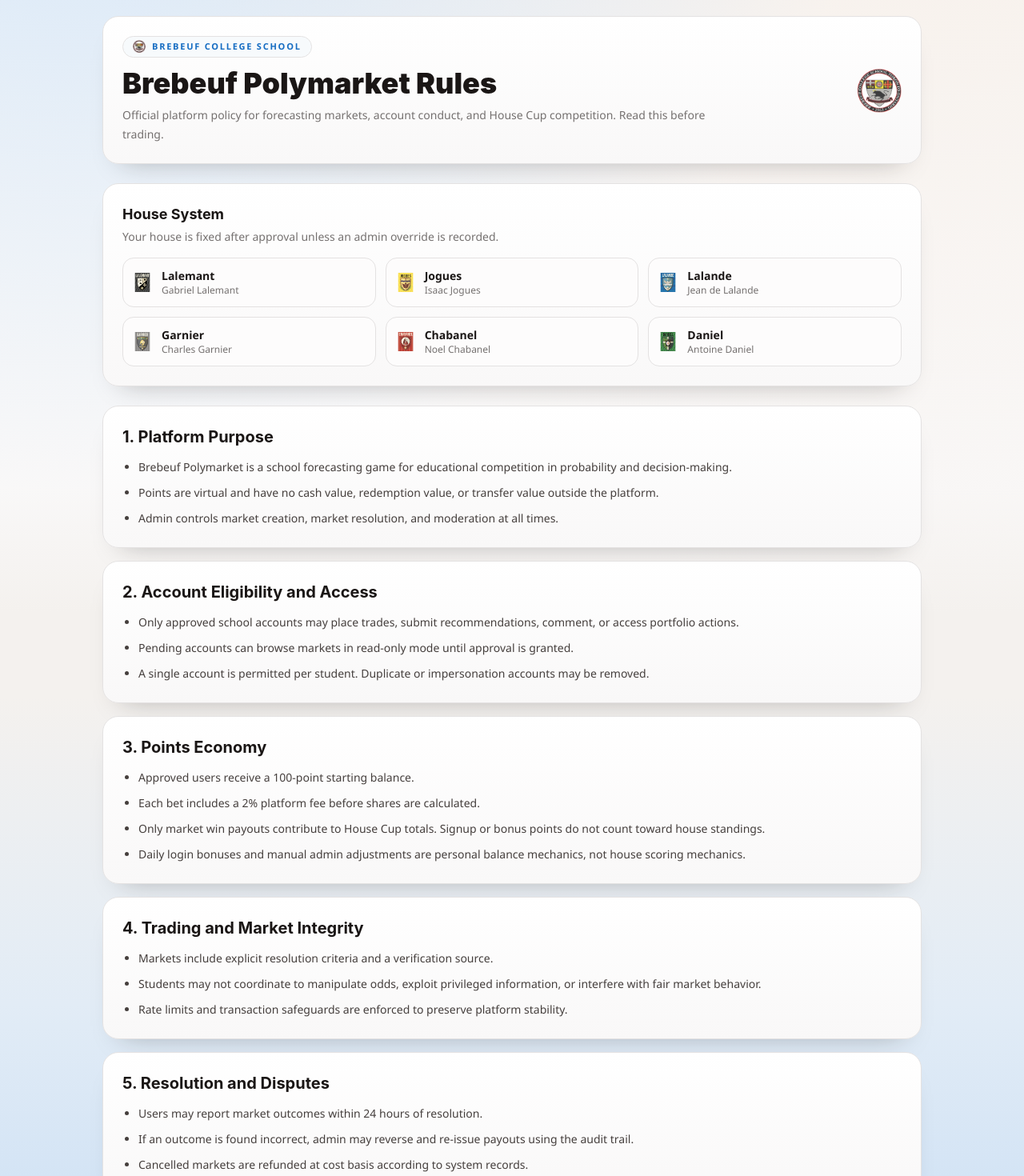
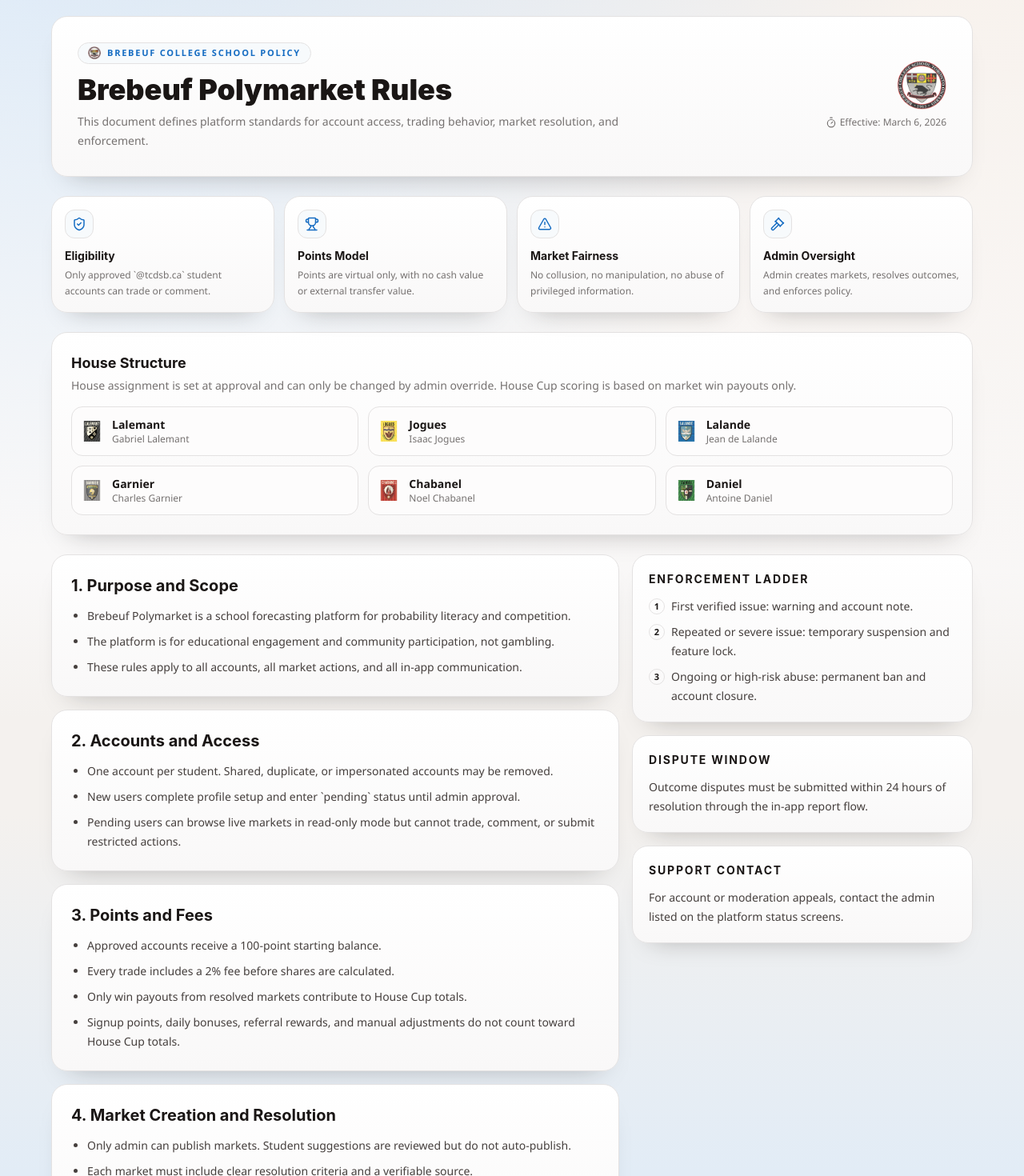
Before and after one commit to BrebeufPolyMarket/brebeuf-polymarket, a Next.js app: page /rules in a window 1280 px wide. Shown: the part 20-1490 px from the top of the page at 80% size. Built offline with nearby package versions, Linux system fonts and the light colour scheme; no server answers; a web font is replaced by a local one.

Commit message:
Redesign rules page with clearer policy structure

```diff
--- a/app/rules/page.tsx
+++ b/app/rules/page.tsx
@@ -1,89 +1,150 @@
+import { AlertTriangle, Gavel, ShieldCheck, Timer, Trophy } from "lucide-react";
+
 import { HouseLogo } from "@/components/branding/house-logo";
 import { SchoolLogo } from "@/components/branding/school-logo";
 import { HOUSE_CONFIG, HOUSE_IDS } from "@/lib/houses";
 
+const QUICK_RULES = [
+  {
+    title: "Eligibility",
+    detail: "Only approved `@tcdsb.ca` student accounts can trade or comment.",
+    icon: ShieldCheck,
+  },
+  {
+    title: "Points Model",
+    detail: "Points are virtual only, with no cash value or external transfer value.",
+    icon: Trophy,
+  },
+  {
+    title: "Market Fairness",
+    detail: "No collusion, no manipulation, no abuse of privileged information.",
+    icon: AlertTriangle,
+  },
+  {
+    title: "Admin Oversight",
+    detail: "Admin creates markets, resolves outcomes, and enforces policy.",
+    icon: Gavel,
+  },
+] as const;
+
 const POLICY_SECTIONS = [
   {
-    title: "1. Platform Purpose",
+    id: "purpose",
+    title: "1. Purpose and Scope",
     points: [
-      "Brebeuf Polymarket is a school forecasting game for educational competition in probability and decision-making.",
-      "Points are virtual and have no cash value, redemption value, or transfer value outside the platform.",
-      "Admin controls market creation, market resolution, and moderation at all times.",
+      "Brebeuf Polymarket is a school forecasting platform for probability literacy and competition.",
+      "The platform is for educational engagement and community participation, not gambling.",
+      "These rules apply to all accounts, all market actions, and all in-app communication.",
     ],
   },
   {
-    title: "2. Account Eligibility and Access",
+    id: "accounts",
+    title: "2. Accounts and Access",
     points: [
-      "Only approved school accounts may place trades, submit recommendations, comment, or access portfolio actions.",
-      "Pending accounts can browse markets in read-only mode until approval is granted.",
-      "A single account is permitted per student. Duplicate or impersonation accounts may be removed.",
+      "One account per student. Shared, duplicate, or impersonated accounts may be removed.",
+      "New users complete profile setup and enter `pending` status until admin approval.",
+      "Pending users can browse live markets in read-only mode but cannot trade, comment, or submit restricted actions.",
     ],
   },
   {
-    title: "3. Points Economy",
+    id: "points",
+    title: "3. Points and Fees",
     points: [
-      "Approved users receive a 100-point starting balance.",
-      "Each bet includes a 2% platform fee before shares are calculated.",
-      "Only market win payouts contribute to House Cup totals. Signup or bonus points do not count toward house standings.",
-      "Daily login bonuses and manual admin adjustments are personal balance mechanics, not house scoring mechanics.",
+      "Approved accounts receive a 100-point starting balance.",
+      "Every trade includes a 2% fee before shares are calculated.",
+      "Only win payouts from resolved markets contribute to House Cup totals.",
+      "Signup points, daily bonuses, referral rewards, and manual adjustments do not count toward House Cup totals.",
     ],
   },
   {
-    title: "4. Trading and Market Integrity",
+    id: "markets",
+    title: "4. Market Creation and Resolution",
     points: [
-      "Markets include explicit resolution criteria and a verification source.",
-      "Students may not coordinate to manipulate odds, exploit privileged information, or interfere with fair market behavior.",
-      "Rate limits and transaction safeguards are enforced to preserve platform stability.",
+      "Only admin can publish markets. Student suggestions are reviewed but do not auto-publish.",
+      "Each market must include clear resolution criteria and a verifiable source.",
+      "Resolution decisions are logged with auditable transaction and admin action history.",
+      "If a resolution error is confirmed, payouts can be reversed and re-issued by admin.",
     ],
   },
   {
-    title: "5. Resolution and Disputes",
+    id: "conduct",
+    title: "5. Conduct and Integrity",
     points: [
-      "Users may report market outcomes within 24 hours of resolution.",
-      "If an outcome is found incorrect, admin may reverse and re-issue payouts using the audit trail.",
-      "Cancelled markets are refunded at cost basis according to system records.",
+      "Respectful participation is required in comments and reports.",
+      "Harassment, targeted abuse, coordinated manipulation, and false reporting are policy violations.",
+      "Any attempt to exploit system behavior, bypass controls, or degrade platform reliability is prohibited.",
     ],
   },
   {
-    title: "6. Conduct and Enforcement",
+    id: "enforcement",
+    title: "6. Enforcement and Appeals",
     points: [
-      "No harassment, targeted abuse, or personal attacks in comments or reports.",
-      "False reports, account abuse, or repeated misconduct may result in warning, suspension, or ban.",
-      "Administrative decisions are logged in the audit system and considered final after review.",
+      "Enforcement may include warning, temporary suspension, or permanent ban.",
+      "Banned users may contact admin for review using the support channel shown in-app.",
+      "Admin decisions are documented in the audit log and treated as final after review.",
     ],
   },
+] as const;
+
+const ENFORCEMENT_STEPS = [
+  "First verified issue: warning and account note.",
+  "Repeated or severe issue: temporary suspension and feature lock.",
+  "Ongoing or high-risk abuse: permanent ban and account closure.",
 ] as const;
 
 export default function RulesPage() {
   return (
     <main className="app-shell px-6 py-10 md:px-10">
-      <article className="mx-auto max-w-5xl space-y-6">
-        <header className="surface overflow-hidden p-6">
+      <article className="mx-auto max-w-6xl space-y-6">
+        <header className="surface overflow-hidden p-6 md:p-8">
           <div className="flex flex-wrap items-center justify-between gap-4">
             <div>
               <div className="inline-flex items-center gap-2 rounded-full border border-[var(--surface-stroke)] bg-[color-mix(in_srgb,#fff_72%,#e2ecf5_28%)] px-3 py-1 text-[11px] font-semibold uppercase tracking-[0.16em] text-[var(--accent-blue)]">
                 <SchoolLogo size={16} priority />
-                Brebeuf College School
+                Brebeuf College School Policy
               </div>
               <h1 className="mt-3 text-3xl font-black text-[var(--ink)] md:text-4xl">Brebeuf Polymarket Rules</h1>
               <p className="mt-2 max-w-3xl text-sm leading-6 muted">
-                Official platform policy for forecasting markets, account conduct, and House Cup competition.
-                Read this before trading.
+                This document defines platform standards for account access, trading behavior, market resolution, and enforcement.
               </p>
             </div>
-            <SchoolLogo size={56} className="opacity-95" />
+            <div className="text-right">
+              <SchoolLogo size={62} className="ml-auto opacity-95" />
+              <p className="mt-2 inline-flex items-center gap-1 text-xs muted">
+                <Timer className="h-3.5 w-3.5" />
+                Effective: March 6, 2026
+              </p>
+            </div>
           </div>
         </header>
 
+        <section className="grid gap-3 md:grid-cols-2 lg:grid-cols-4">
+          {QUICK_RULES.map((rule) => {
+            const Icon = rule.icon;
+
+            return (
+              <article key={rule.title} className="surface p-4">
+                <div className="inline-flex h-9 w-9 items-center justify-center rounded-xl border border-[var(--surface-stroke)] bg-[color-mix(in_srgb,#fff_74%,#e2ecf5_26%)]">
+                  <Icon className="h-4.5 w-4.5 text-[var(--accent-blue)]" />
+                </div>
+                <h2 className="mt-3 text-sm font-bold text-[var(--ink)]">{rule.title}</h2>
+                <p className="mt-1 text-xs leading-5 muted">{rule.detail}</p>
+              </article>
+            );
+          })}
+        </section>
+
         <section className="surface p-6">
-          <h2 className="text-lg font-bold text-[var(--ink)]">House System</h2>
-          <p className="mt-1 text-sm muted">Your house is fixed after approval unless an admin override is recorded.</p>
+          <h2 className="text-lg font-bold text-[var(--ink)]">House Structure</h2>
+          <p className="mt-1 text-sm muted">
+            House assignment is set at approval and can only be changed by admin override. House Cup scoring is based on market win payouts only.
+          </p>
           <div className="mt-4 grid gap-3 md:grid-cols-3">
             {HOUSE_IDS.map((houseId) => {
               const house = HOUSE_CONFIG[houseId];
               return (
                 <div key={houseId} className="surface-soft flex items-center gap-3 rounded-2xl p-3">
-                  <HouseLogo house={houseId} size={24} />
+                  <HouseLogo house={houseId} size={26} />
                   <div>
                     <p className="text-sm font-semibold text-[var(--ink)]">{house.displayName}</p>
                     <p className="text-xs muted">{house.founder}</p>
@@ -94,9 +155,10 @@
           </div>
         </section>
 
-        <section className="space-y-4">
+        <section className="grid gap-4 xl:grid-cols-[1.25fr_0.75fr]">
+          <div className="space-y-4">
             {POLICY_SECTIONS.map((section) => (
-            <article key={section.title} className="surface p-6">
+              <article key={section.id} id={section.id} className="surface p-6">
                 <h3 className="text-xl font-bold text-[var(--ink)]">{section.title}</h3>
                 <ul className="mt-3 list-disc space-y-2 pl-5 text-sm leading-6 ink-soft">
                   {section.points.map((point) => (
@@ -105,6 +167,37 @@
                 </ul>
               </article>
             ))}
+          </div>
+
+          <aside className="space-y-4">
+            <section className="surface p-5">
+              <h3 className="text-sm font-bold uppercase tracking-[0.13em] text-[var(--accent-blue)]">Enforcement Ladder</h3>
+              <ol className="mt-3 space-y-2 text-sm leading-6 ink-soft">
+                {ENFORCEMENT_STEPS.map((step, index) => (
+                  <li key={step} className="flex items-start gap-2">
+                    <span className="mt-0.5 inline-flex h-5 w-5 shrink-0 items-center justify-center rounded-full border border-[var(--surface-stroke)] text-[11px] font-semibold text-[var(--ink)]">
+                      {index + 1}
+                    </span>
+                    <span>{step}</span>
+                  </li>
+                ))}
+              </ol>
+            </section>
+
+            <section className="surface p-5">
+              <h3 className="text-sm font-bold uppercase tracking-[0.13em] text-[var(--accent-blue)]">Dispute Window</h3>
+              <p className="mt-3 text-sm leading-6 ink-soft">
+                Outcome disputes must be submitted within 24 hours of resolution through the in-app report flow.
+              </p>
+            </section>
+
+            <section className="surface p-5">
+              <h3 className="text-sm font-bold uppercase tracking-[0.13em] text-[var(--accent-blue)]">Support Contact</h3>
+              <p className="mt-3 text-sm leading-6 ink-soft">
+                For account or moderation appeals, contact the admin listed on the platform status screens.
+              </p>
+            </section>
+          </aside>
         </section>
       </article>
     </main>
```
Lines whose indentation alone changed are shown as unchanged.
